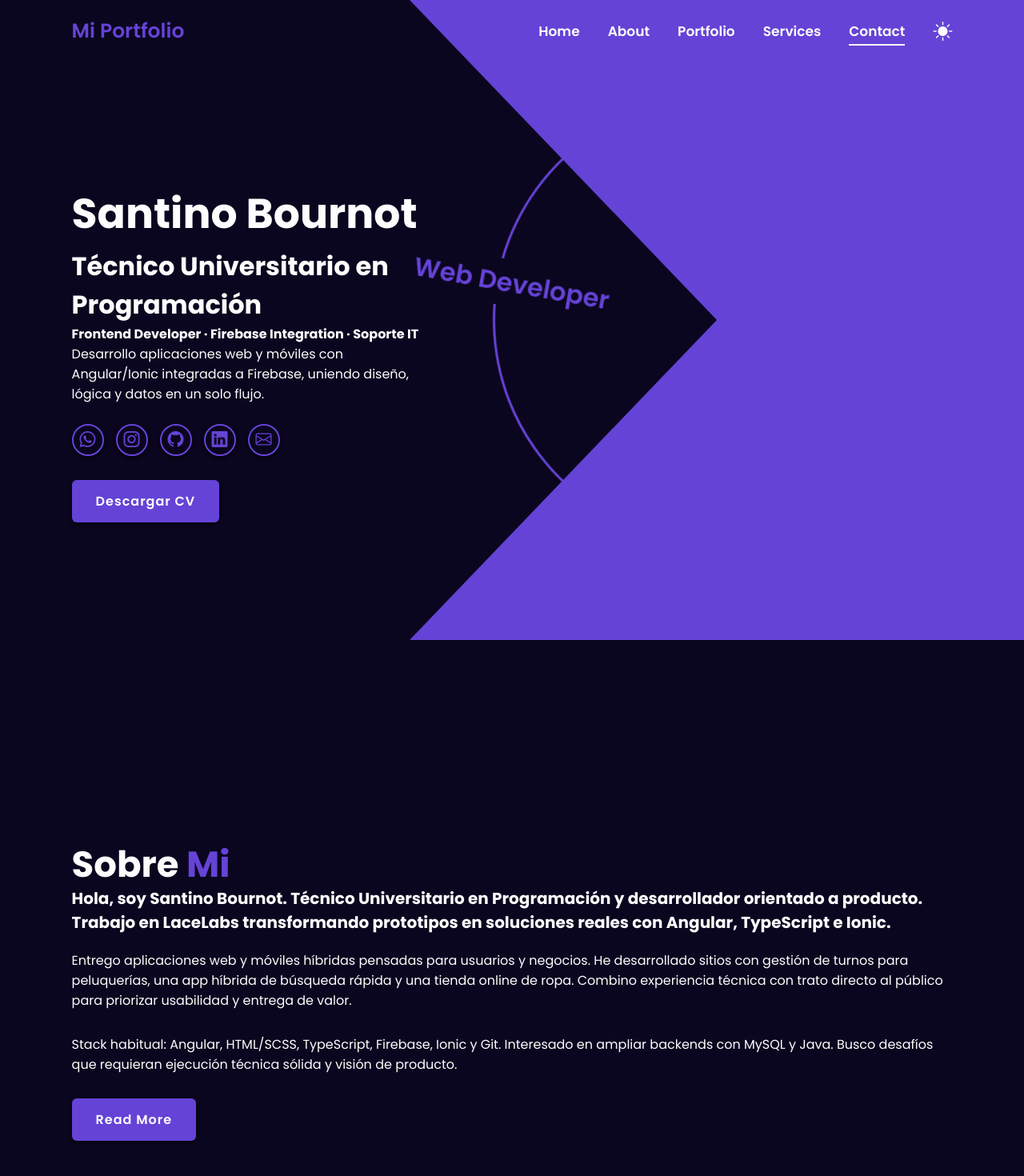
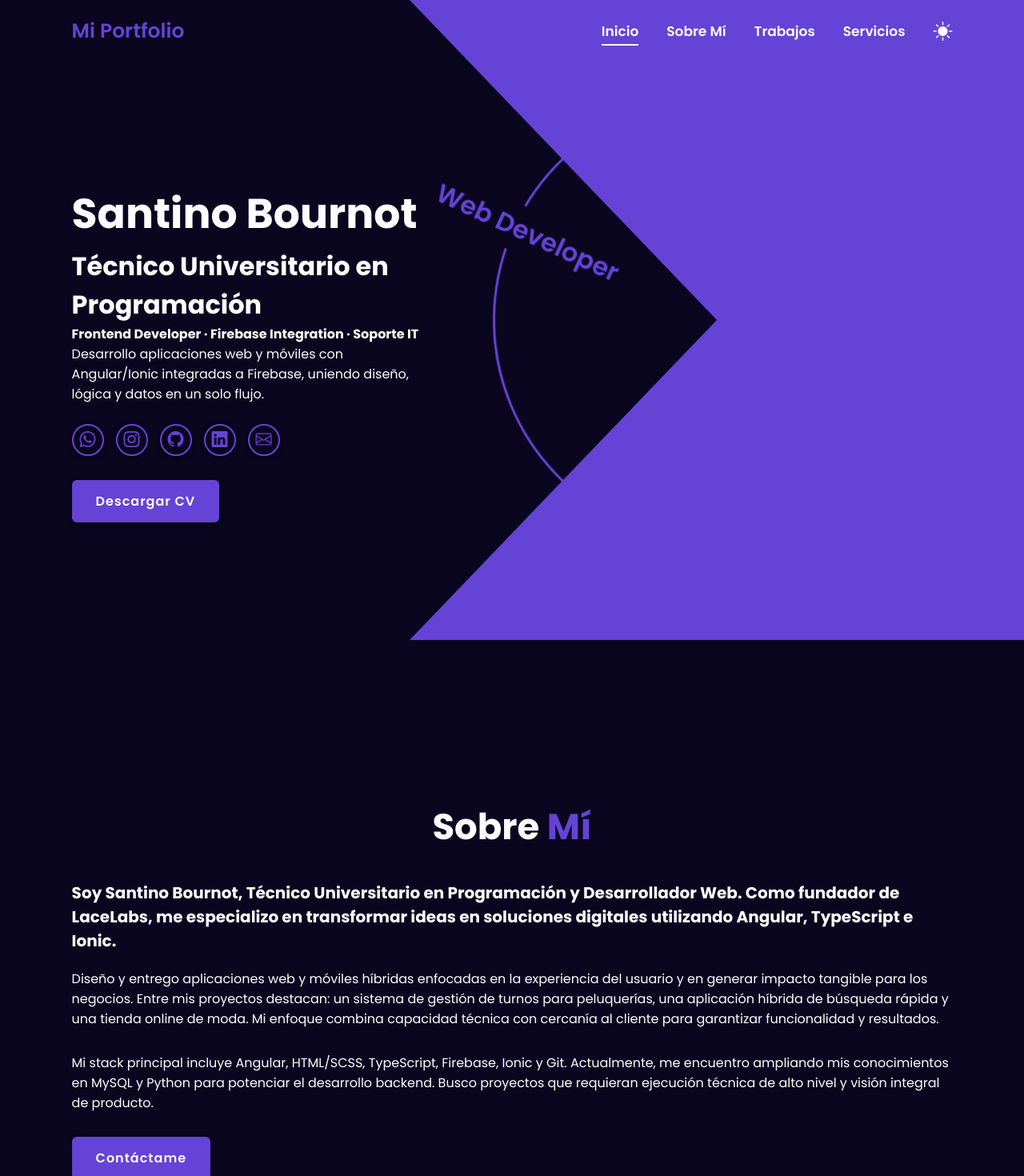
Before and after one commit to Kanky9/Portfolio, an Angular app: page /home in a window 1280 px wide. Shown: the top 1470 px of the page at 80% size. Built offline with nearby package versions, Linux system fonts and the light colour scheme.

Commit message:
new changes

```diff
--- a/package.json
+++ b/package.json
@@ -19,6 +19,7 @@
     "@angular/platform-browser-dynamic": "^17.3.0",
     "@angular/router": "^17.3.0",
     "bootstrap-icons": "^1.11.3",
+    "emailjs-com": "^3.2.0",
     "frontend": "file:",
     "rxjs": "~7.8.0",
     "scrollreveal": "^4.0.9",
--- a/src/app/Components/about/about.component.html
+++ b/src/app/Components/about/about.component.html
@@ -1,21 +1,23 @@
 <section class="about" id="about">
 
     <div class="about-content">
-        <h2 class="heading">Sobre <span>Mi</span></h2>
+        <h2 class="heading">Sobre <span>Mí</span></h2>
         <h3>
-          Hola, soy Santino Bournot. Técnico Universitario en Programación y desarrollador orientado a producto.
-          Trabajo en LaceLabs transformando prototipos en soluciones reales con Angular, TypeScript e Ionic.
+          Soy Santino Bournot, Técnico Universitario en Programación y Desarrollador Web.
+          Como fundador de LaceLabs, me especializo en transformar ideas en soluciones digitales
+          utilizando Angular, TypeScript e Ionic.
         </h3>
         <p>
-          Entrego aplicaciones web y móviles híbridas pensadas para usuarios y negocios.
-          He desarrollado sitios con gestión de turnos para peluquerías, una app híbrida de búsqueda rápida
-          y una tienda online de ropa. Combino experiencia técnica con trato directo al público para priorizar
-          usabilidad y entrega de valor.
+          Diseño y entrego aplicaciones web y móviles híbridas enfocadas en la experiencia del usuario
+          y en generar impacto tangible para los negocios. Entre mis proyectos destacan: un sistema de gestión de
+          turnos para peluquerías, una aplicación híbrida de búsqueda rápida y una tienda online de moda.
+          Mi enfoque combina capacidad técnica con cercanía al cliente para garantizar funcionalidad y resultados.
         </p>
         <p>
-          Stack habitual: Angular, HTML/SCSS, TypeScript, Firebase, Ionic y Git. Interesado en ampliar backends
-          con MySQL y Java. Busco desafíos que requieran ejecución técnica sólida y visión de producto.
+          Mi stack principal incluye Angular, HTML/SCSS, TypeScript, Firebase, Ionic y Git. Actualmente,
+          me encuentro ampliando mis conocimientos en MySQL y Python para potenciar el desarrollo backend.
+          Busco proyectos que requieran ejecución técnica de alto nivel y visión integral de producto.
         </p>
-        <a href="#" class="btn">Read More</a>
+        <a href="https://wa.me/5493462667569" target="_blank" class="btn">Contáctame</a>
     </div>
 </section>
--- a/src/app/Components/contact/contact.component.html
+++ b/src/app/Components/contact/contact.component.html
@@ -1,16 +1,26 @@
 <section class="contact" id="contact">
-    <h2 class="heading">Contact <span>Me!</span></h2>
+  <h2 class="heading">Contáctame</h2>
 
-    <form action="#">
-        <div class="input-box">
-            <input type="text" placeholder="Full Name">
-            <input type="email" placeholder="Email Address">
-        </div>
-        <div class="input-box">
-            <input type="number" placeholder="Mobile Number">
-            <input type="text" placeholder="Email Subject">
-        </div>
-        <textarea name="" id="" cols="30" rows="10" placeholder="Your Message"></textarea>
-        <input type="submit" value="Send Message" class="btn">
-    </form>
+  <form [formGroup]="contactForm" (ngSubmit)="sendEmail()">
+    <div class="input-box">
+      <input type="text" placeholder="Nombre completo" formControlName="fullName">
+      <input type="email" placeholder="Correo electrónico" formControlName="email">
+    </div>
+    <div class="input-box">
+      <input type="number" placeholder="Teléfono" formControlName="mobile">
+      <input type="text" placeholder="Asunto" formControlName="subject">
+    </div>
+    <textarea cols="30" rows="10" placeholder="Escribe tu mensaje" formControlName="message"></textarea>
+    <input type="submit" value="Enviar mensaje" class="btn" [disabled]="isSending">
+  </form>
+
+  @if(sent){
+
+    <p style="color:#008000">✅ Tu mensaje fue enviado con éxito.</p>
+
+  } @else if (error) {
+
+    <p style="color:#ff0000">⚠️ Hubo un error al enviar el mensaje. Intenta nuevamente.</p>
+
+  }
 </section>
--- a/src/app/Components/contact/contact.component.ts
+++ b/src/app/Components/contact/contact.component.ts
@@ -1,12 +1,58 @@
 import { Component } from '@angular/core';
+import { FormBuilder, FormGroup, Validators, ReactiveFormsModule } from '@angular/forms';
+import emailjs, { EmailJSResponseStatus } from 'emailjs-com';
 
 @Component({
   selector: 'app-contact',
   standalone: true,
-  imports: [],
+  imports: [ReactiveFormsModule],
   templateUrl: './contact.component.html',
-  styleUrl: './contact.component.scss'
+  styleUrls: ['./contact.component.scss']
 })
 export class ContactComponent {
+  contactForm: FormGroup;
+  isSending = false;
+  sent = false;
+  error = false;
 
+  constructor(private fb: FormBuilder) {
+    this.contactForm = this.fb.group({
+      fullName: ['', Validators.required],
+      email: ['', [Validators.required, Validators.email]],
+      mobile: ['', Validators.required],
+      subject: ['', Validators.required],
+      message: ['', Validators.required]
+    });
+  }
+
+  async sendEmail() {
+    if (this.contactForm.invalid) return;
+
+    this.isSending = true;
+    this.sent = false;
+    this.error = false;
+
+    try {
+      const result: EmailJSResponseStatus = await emailjs.send(
+        'service_5iwnq7w',     // reemplazar con tu Service ID
+        'template_83pn03g',    // reemplazar con tu Template ID
+        {
+          from_name: this.contactForm.value.fullName,
+          email: this.contactForm.value.email,
+          phone: this.contactForm.value.mobile,
+          subject: this.contactForm.value.subject,
+          message: this.contactForm.value.message
+        },
+        'Yg2M6QxAkdCLnYgs7'      // reemplazar con tu Public Key
+      );
+      console.log('SUCCESS!', result.text);
+      this.sent = true;
+      this.contactForm.reset();
+    } catch (error) {
+      console.error('FAILED...', error);
+      this.error = true;
+    } finally {
+      this.isSending = false;
+    }
+  }
 }
--- a/src/app/Components/header/header.component.html
+++ b/src/app/Components/header/header.component.html
@@ -2,11 +2,11 @@
     <a href="#" class="logo">Mi Portfolio</a>
 
     <nav class="navbar">
-        <a href="#home" class="active">Home</a>
-        <a href="#about">About</a>
-        <a href="#portfolio">Portfolio</a>
-        <a href="#services">Services</a>
-        <a href="#contact">Contact</a>
+        <a href="#home" class="active">Inicio</a>
+        <a href="#about">Sobre Mí</a>
+        <a href="#portfolio">Trabajos</a>
+        <a href="#services">Servicios</a>
+        <!-- <a href="#contact">Contacto</a> -->
     </nav>
 
     <div class="bi bi-brightness-high-fill" id="darkMode-icon"></div>
--- a/src/app/Components/home/home.component.html
+++ b/src/app/Components/home/home.component.html
@@ -55,5 +55,5 @@
 <app-about></app-about>
 <app-portfolio></app-portfolio>
 <app-services></app-services>
-<app-contact></app-contact>
+<!-- <app-contact></app-contact> -->
 <app-footer></app-footer>
--- a/src/app/Components/portfolio/portfolio.component.html
+++ b/src/app/Components/portfolio/portfolio.component.html
@@ -1,5 +1,5 @@
 <section class="portfolio" id="portfolio">
-    <h2 class="heading">Latest <span>Project</span></h2>
+    <h2 class="heading">Últimos <span>Proyectos</span></h2>
 
     <div class="portfolio-container">
 
--- a/src/app/Components/services/services.component.html
+++ b/src/app/Components/services/services.component.html
@@ -1,27 +1,35 @@
 <section class="services" id="services">
-    <h2 class="heading">My <span>Services</span></h2>
+  <h2 class="heading">Mis <span>Servicios</span></h2>
 
   <div class="services-container">
     <div class="services-box">
       <i class='bx bx-code-alt'></i>
-            <h3>Web Development</h3>
-            <p>Lorem ipsum dolor sit amet consectetur, adipisicing elit. Excepturi itaque similique, architecto
-                eaque ut quas delectus pariatur nesciunt in eligendi mollitia dicta.</p>
-            <a href="#" class="btn">Read More</a>
+      <h3>Desarrollo Web</h3>
+      <p>
+        Creación de aplicaciones y sitios web con Angular, TypeScript, Firebase e Ionic.
+        Experiencia en sistemas de turnos online, e-commerce y apps híbridas.
+      </p>
     </div>
+
     <div class="services-box">
       <i class='bx bxs-paint'></i>
-            <h3>Graphic Design</h3>
-            <p>Lorem ipsum dolor sit amet consectetur, adipisicing elit. Excepturi itaque similique, architecto
-                eaque ut quas delectus pariatur nesciunt in eligendi mollitia dicta.</p>
-            <a href="#" class="btn">Read More</a>
+      <h3>UI/UX e Integración de Diseños</h3>
+      <p>
+        Implementación de interfaces modernas a partir de prototipos en Figma.
+        Enfoque en funcionalidad y experiencia del usuario para soluciones digitales efectivas.
+      </p>
     </div>
+
     <div class="services-box">
       <i class='bx bx-bar-chart-alt'></i>
-            <h3>Digital Marketing</h3>
-            <p>Lorem ipsum dolor sit amet consectetur, adipisicing elit. Excepturi itaque similique, architecto
-                eaque ut quas delectus pariatur nesciunt in eligendi mollitia dicta.</p>
-            <a href="#" class="btn">Read More</a>
+      <h3>Soluciones Digitales Personalizadas</h3>
+      <p>
+        Desarrollo a medida para emprendimientos y pymes, gestión de proyectos e integración tecnológica.
+      </p>
     </div>
   </div>
+
+  <!-- <div class="services-action">
+    <a href="#portfolio" class="btn">Ver Trabajos</a>
+  </div> -->
 </section>
--- a/src/styles.scss
+++ b/src/styles.scss
@@ -312,7 +312,8 @@ span {
 }
 
 .about-content h2 {
-    text-align: left;
+    text-align: center;
+    margin-bottom: 4rem;
     line-height: 1.2;
 }
 
@@ -328,6 +329,7 @@ span {
 .services {
     min-height: auto;
     padding-bottom: 10rem;
+    margin-bottom: 10rem;
 }
 
 .services h2 {
@@ -344,6 +346,8 @@ span {
 
 .services-container .services-box {
     flex: 1 1 30rem;
+    overflow: hidden;
+    height: 200px;
     background: var(--bg-color);
     padding: 3rem 2rem 4rem;
     border-radius: 2rem;
```
Also changed, not shown: 1 other file (tests, documents, lock files or other folders). Lines whose indentation alone changed are shown as unchanged.
